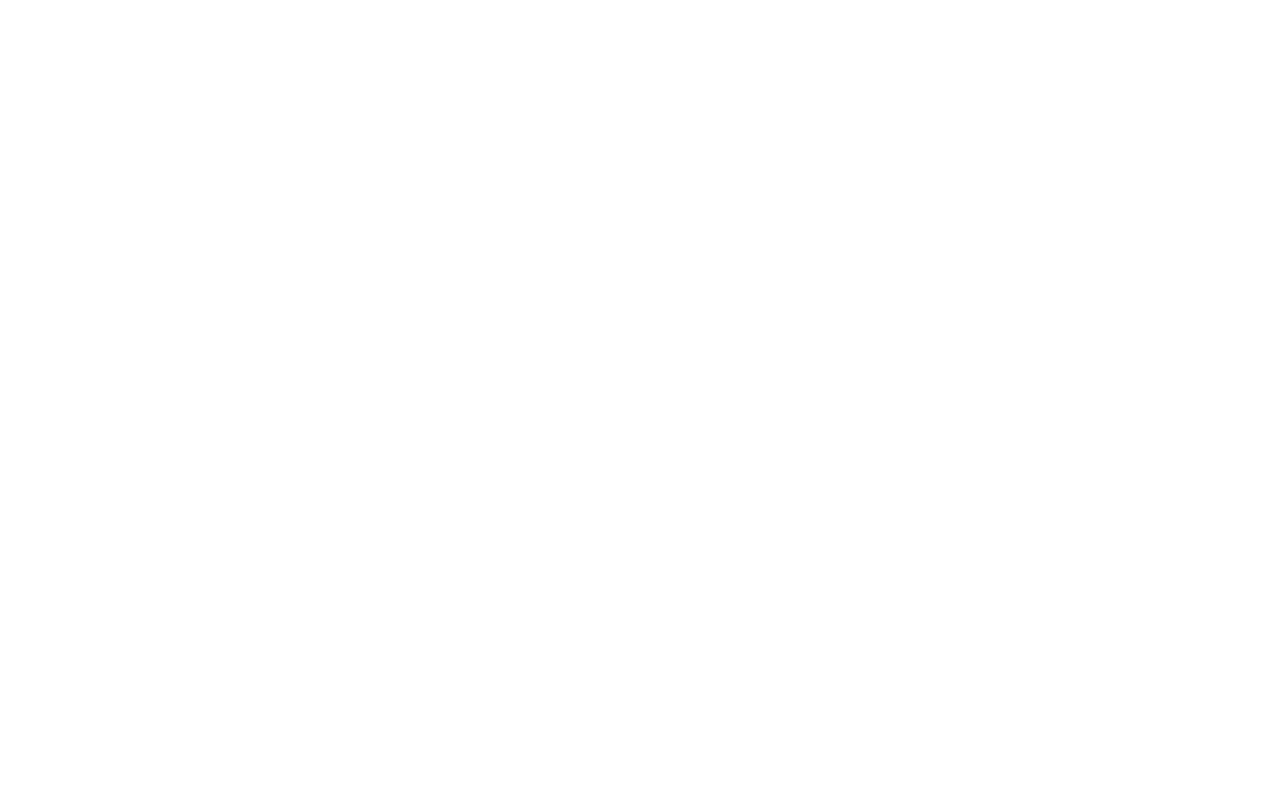
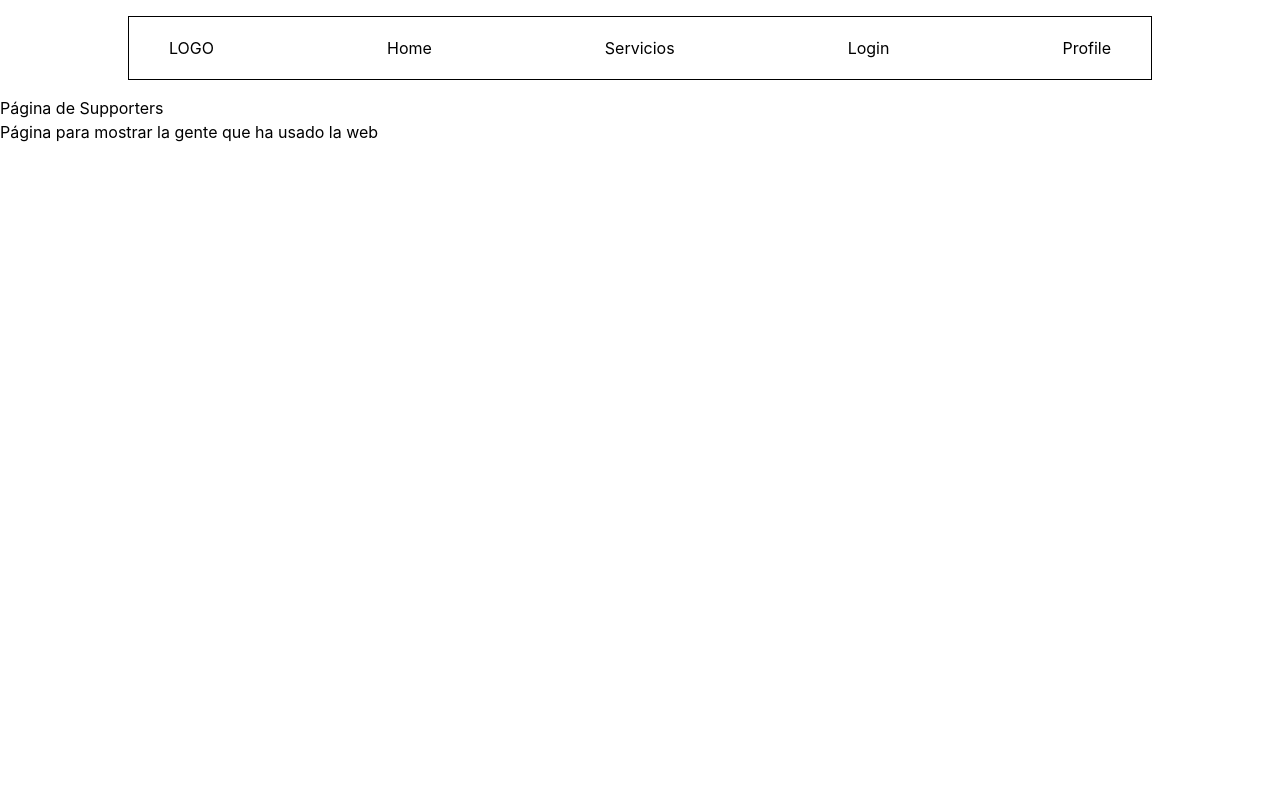
Before and after one commit to stuffsergio/nha-kinhon, a React (Vite) app: page /support in a window 1280 px wide. Before the commit this address had no page. Shown: the top 800 px of the page. Built offline with nearby package versions, Linux system fonts and the light colour scheme.

Commit message:
added support page

```diff
--- a/src/App.jsx
+++ b/src/App.jsx
@@ -5,6 +5,7 @@
 import Login from "./pages/Login";
 import Services from "./pages/Services";
 import Profile from "./pages/Profile";
+import Support from "./pages/Support";
 
 export default function App() {
   return (
@@ -14,6 +15,7 @@
           <Route index element={<Home />} />
           <Route path="/login" element={<Login />} />
           <Route path="/servicios" element={<Services />} />
+          <Route path="/support" element={<Support />} />
           <Route path="/perfil" element={<Profile />} />
         </Route>
       </Routes>
--- /dev/null
+++ b/src/pages/Support.jsx
@@ -0,0 +1,8 @@
+export default function Support() {
+  return (
+    <div>
+      <h1>Página de Supporters</h1>
+      <p>Página para mostrar la gente que ha usado la web</p>
+    </div>
+  );
+}
```
